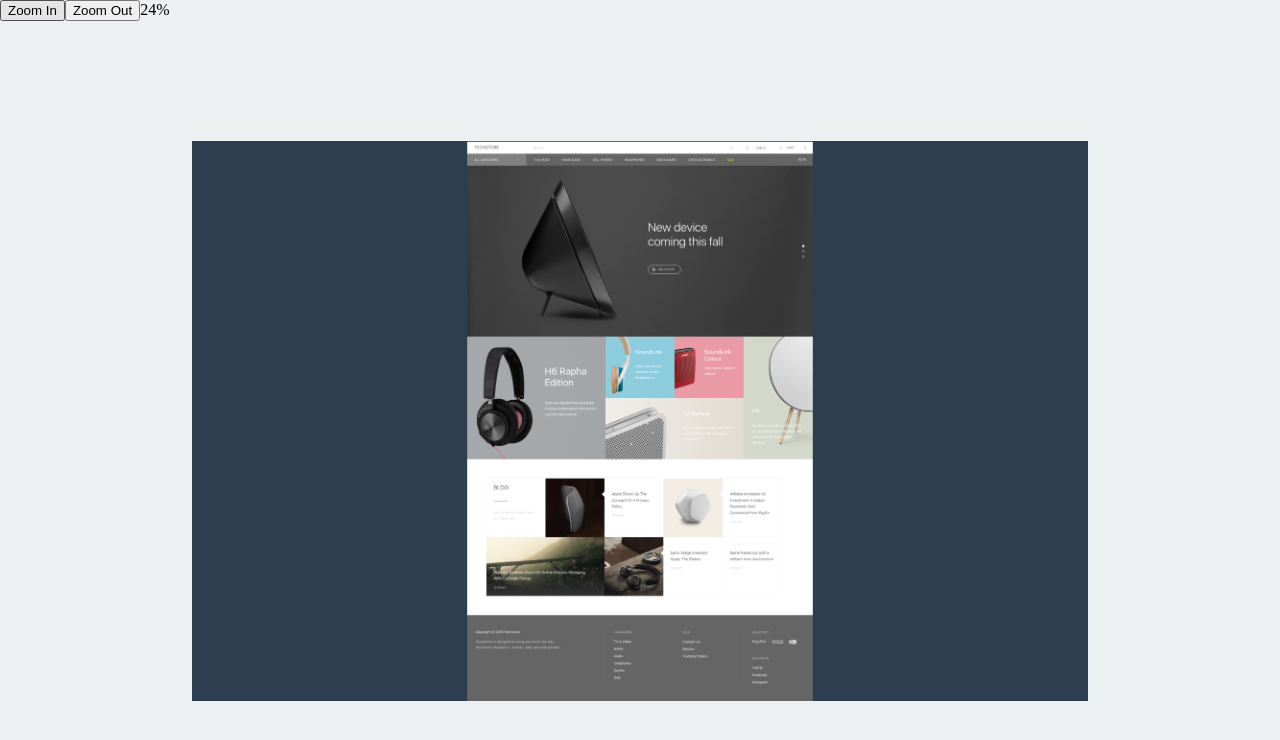
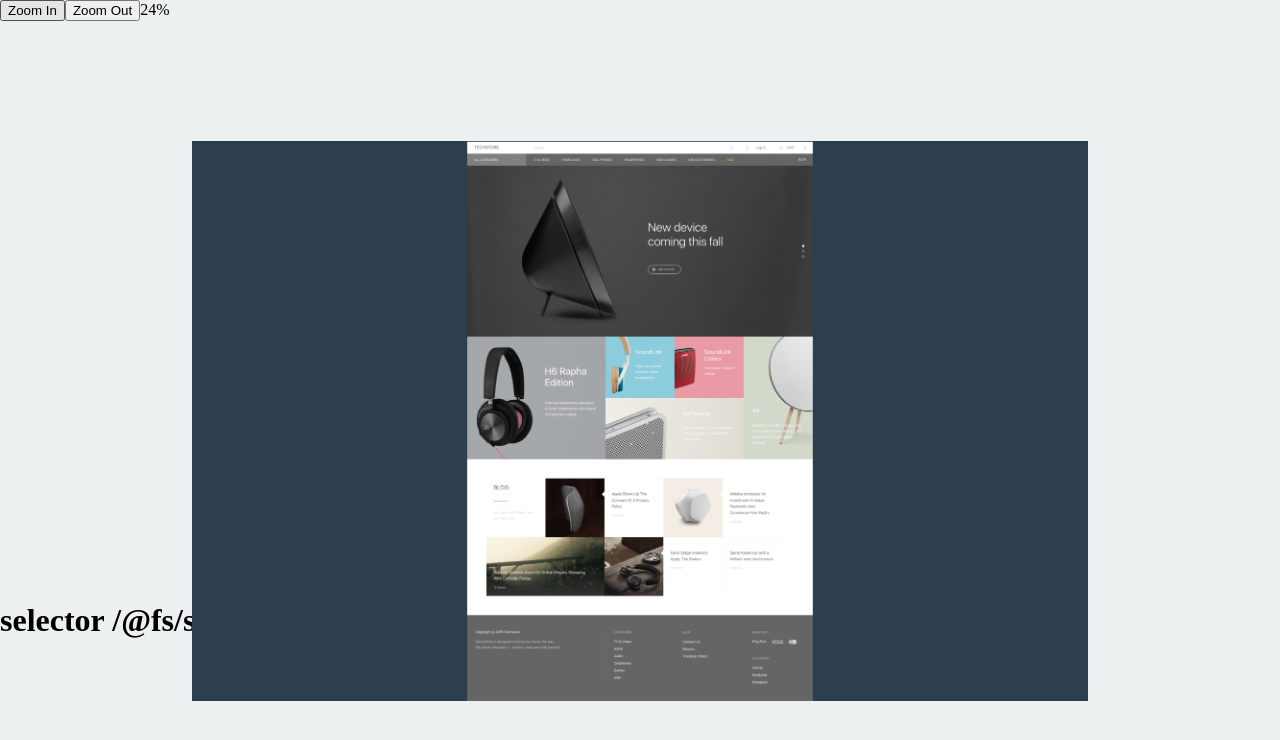
Before and after one commit to therealwebby/image-zoom, a React app: page / in a window 1280 px wide. Shown: the top 740 px of the page. Built offline with nearby package versions, Linux system fonts and the light colour scheme.

Commit message:
Add in new images and controls for switching

```diff
--- a/src/actions/controls.js
+++ b/src/actions/controls.js
@@ -1,6 +1,7 @@
 export const ZOOM_IN = 'ZOOM_IN';
 export const ZOOM_OUT = 'ZOOM_OUT';
 export const UPDATE_ZOOM_POSITION = 'UPDATE_ZOOM_POSITION';
+export const SET_ACTIVE_IMAGE = 'SET_ACTIVE_IMAGE';
 
 export function zoomIn() {
   return {
@@ -20,3 +21,10 @@ export function updateZoomPosition(scale) {
     scale
   };
 }
+
+export function setActiveImage(activeImageUrl) {
+  return {
+    type: SET_ACTIVE_IMAGE,
+    activeImageUrl
+  };
+}
--- a/src/components/Image/Image.js
+++ b/src/components/Image/Image.js
@@ -2,7 +2,6 @@ import React, { Component } from 'react';
 import PropTypes from 'prop-types';
 
 import './Image.css';
-import image from '../../assets/images/Main-page.png';
 
 function _hasVerticallyOverflowingImage(imageElement) {
   return imageElement.offsetHeight > imageElement.parentElement.offsetHeight;
@@ -46,14 +45,14 @@ export default class Image extends Component {
       transform: `scale(${this.props.scale}, ${this.props.scale})`,
       height: this.imageHeight,
       width: this.imageWidth,
-      marginTop: -(this.imageHeight / 2),
-      marginLeft: -(this.imageWidth / 2)
+      marginTop: isNaN(-(this.imageHeight / 2)) ? 0 : -(this.imageHeight / 2),
+      marginLeft: isNaN(-(this.imageWidth / 2)) ? 0 : -(this.imageWidth / 2)
     };
 
     return (
       <div className="image-container">
         <img
-          src={image}
+          src={this.props.activeImageUrl}
           className="image"
           alt="sunset"
           style={this.styles}
@@ -66,5 +65,6 @@ export default class Image extends Component {
 
 Image.propTypes = {
   scale: PropTypes.number.isRequired,
-  updateZoomPosition: PropTypes.func.isRequired
+  updateZoomPosition: PropTypes.func.isRequired,
+  activeImageUrl: PropTypes.string.isRequired
 };
--- /dev/null
+++ b/src/components/ImageSelector/ImageSelector.js
@@ -0,0 +1,28 @@
+import React, { Component } from 'react';
+import PropTypes from 'prop-types';
+
+import mainPageImage from '../../assets/images/main-page.png';
+import onboardingInvite from '../../assets/images/onboarding-invite.png';
+import onboardingLocation from '../../assets/images/onboarding-location.png';
+
+import './ImageSelector.css';
+
+export default class ImageSelector extends Component {
+  constructor(props) {
+    super(props);
+
+    this.availableImages = [mainPageImage, onboardingInvite, onboardingLocation];
+    this.props.setActiveImage(this.availableImages[0]);
+  }
+
+  render() {
+    return (
+      <h1>selector {this.props.activeImageUrl}</h1>
+    );
+  }
+}
+
+ImageSelector.propTypes = {
+  activeImageUrl: PropTypes.string.isRequired,
+  setActiveImage: PropTypes.func.isRequired
+};
--- a/src/components/ZoomControls/ZoomControls.js
+++ b/src/components/ZoomControls/ZoomControls.js
@@ -47,6 +47,5 @@ export default class ZoomControls extends Component {
 ZoomControls.propTypes = {
   scale: PropTypes.number.isRequired,
   zoomIn: PropTypes.func.isRequired,
-  zoomOut: PropTypes.func.isRequired,
-  // updateZoomPosition: PropTypes.func.isRequired
+  zoomOut: PropTypes.func.isRequired
 };
--- a/src/containers/App/App.js
+++ b/src/containers/App/App.js
@@ -5,6 +5,7 @@ import PropTypes from 'prop-types';
 
 import Image from '../../components/Image/Image';
 import ZoomControls from '../../components/ZoomControls/ZoomControls';
+import ImageSelector from '../../components/ImageSelector/ImageSelector';
 
 import * as controlActions from '../../actions/controls';
 
@@ -27,6 +28,11 @@ class App extends Component {
         <Image
           scale={this.props.controls.scale}
           updateZoomPosition={this.props.updateZoomPosition}
+          activeImageUrl={this.props.controls.activeImageUrl}
+        />
+        <ImageSelector
+          activeImageUrl={this.props.controls.activeImageUrl}
+          setActiveImage={this.props.setActiveImage}
         />
       </div>
     );
@@ -35,17 +41,13 @@ class App extends Component {
 
 App.propTypes = {
   controls: PropTypes.shape({
-    scale: PropTypes.number.isRequried
-  }),
+    scale: PropTypes.number.isRequried,
+    activeImageUrl: PropTypes.string.isRequried
+  }).isRequired,
   zoomIn: PropTypes.func.isRequired,
   zoomOut: PropTypes.func.isRequired,
-  updateZoomPosition: PropTypes.func.isRequired
-};
-
-App.defaultProps = {
-  controls: {
-    scale: 1
-  }
+  updateZoomPosition: PropTypes.func.isRequired,
+  setActiveImage: PropTypes.func.isRequired
 };
 
 /**
--- a/src/index.js
+++ b/src/index.js
@@ -6,7 +6,8 @@ import configureStore from './configure-store';
 
 const store = configureStore({
   controls: {
-    scale: 1
+    scale: 1,
+    activeImageUrl: ''
   }
 });
 
--- a/src/reducers/controls.js
+++ b/src/reducers/controls.js
@@ -14,6 +14,10 @@ export default function controls(state = {}, action) {
       return Object.assign({}, state, {
         scale: action.scale
       });
+    case controlActions.SET_ACTIVE_IMAGE:
+      return Object.assign({}, state, {
+        activeImageUrl: action.activeImageUrl
+      });
     default: return state;
   }
 }
```
Also changed, not shown: src/components/ImageSelector/ImageSelector.css (added).
